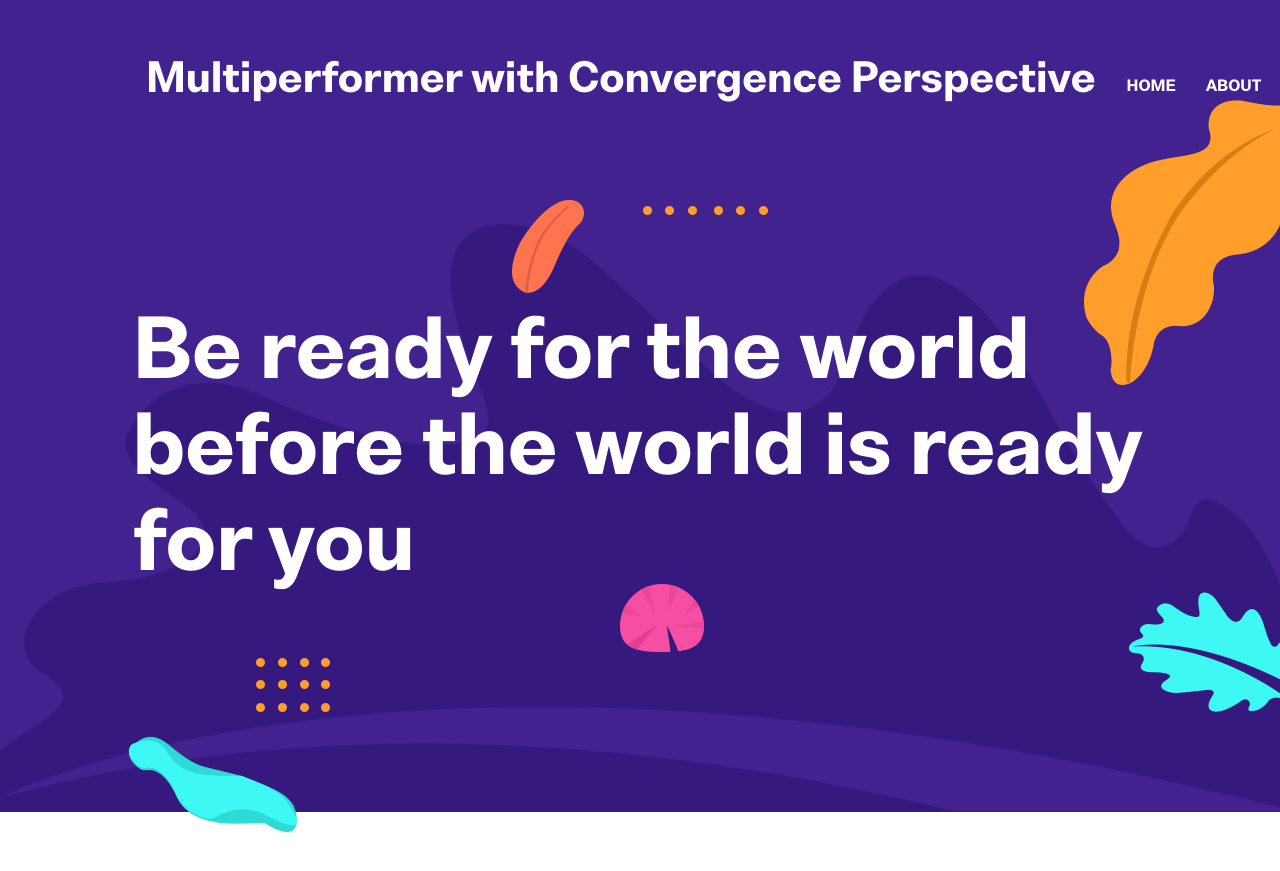
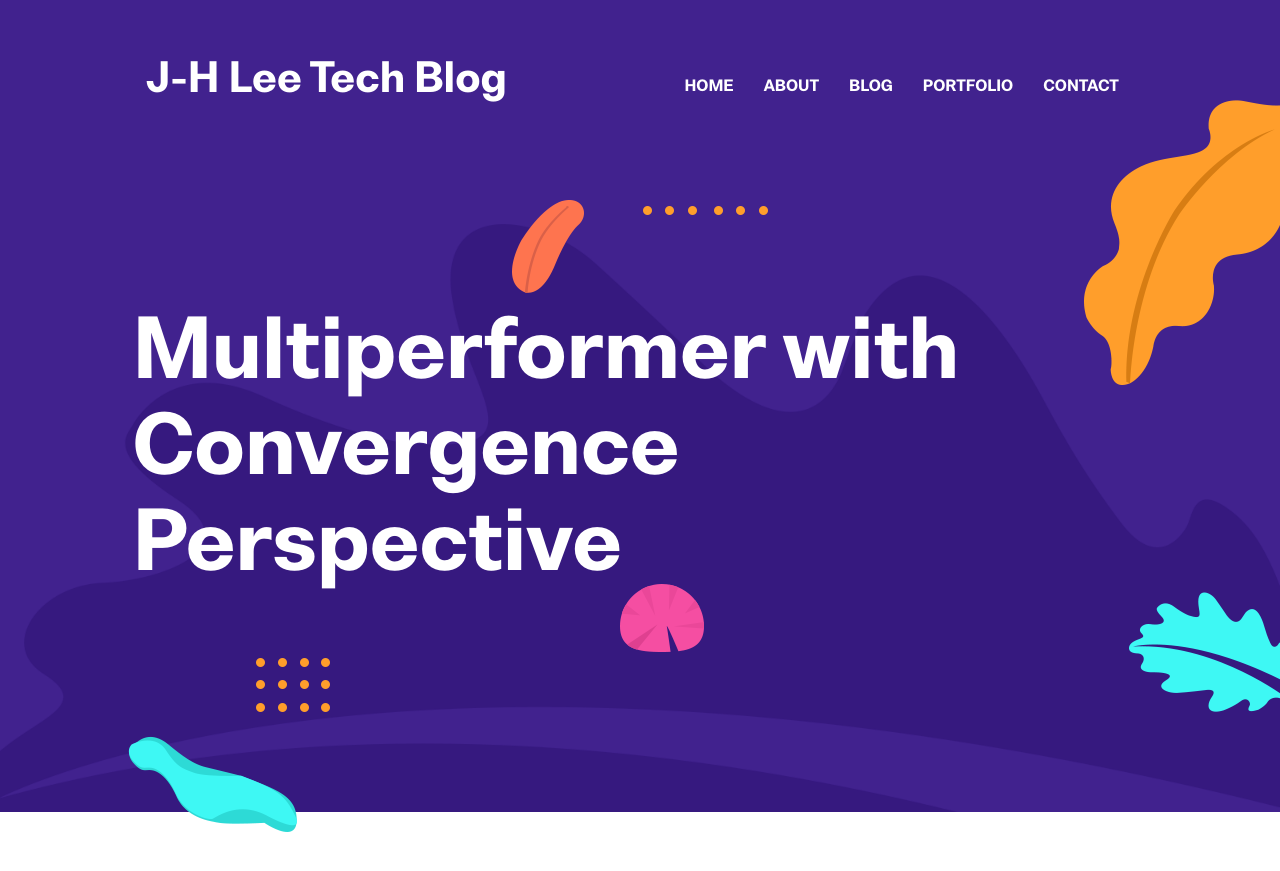
Before and after one commit to edangros/edangros.github.io, a Jekyll site: the page built from index.html, in a window 1280 px wide and 900 px high. Shown: the top 871 px of the window. Built offline with Jekyll 4.4.1, drawn with Linux system fonts in a browser that asks for light colours.

Commit message:
editing pages

```diff
--- a/_data/settings.yml
+++ b/_data/settings.yml
@@ -1,7 +1,7 @@
 #-------------------------------
 # General Site Settings
 
-title: Multiperformer with Convergence Perspective
+title: J-H Lee Tech Blog
 logo:
 author: Jae-ho Lee
 description: Engineering, Computer Science, Chemistry
@@ -38,7 +38,7 @@
 # Hero Section
 
 hero:
-  hero-title: "Be ready for the world <br>before the world is ready for you"
+  hero-title: "Multiperformer with <br> Convergence Perspective"
 
 social:
 
```
